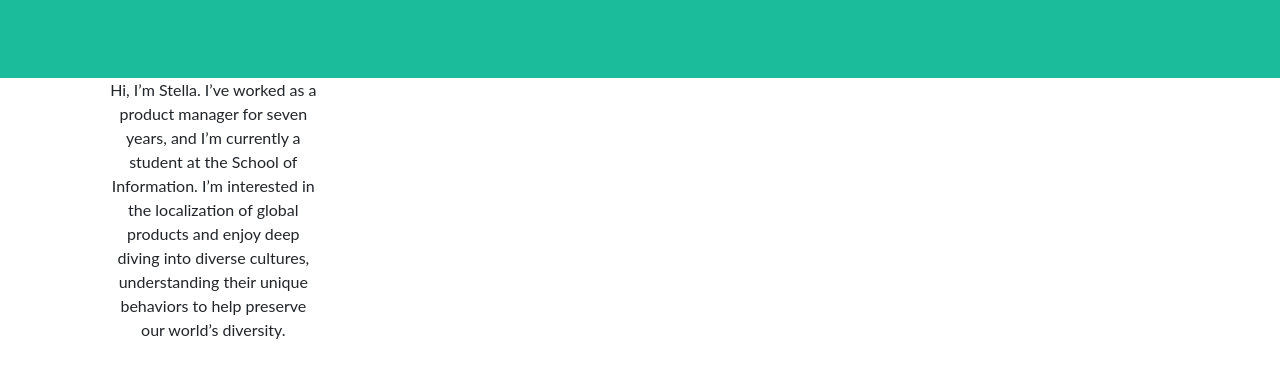
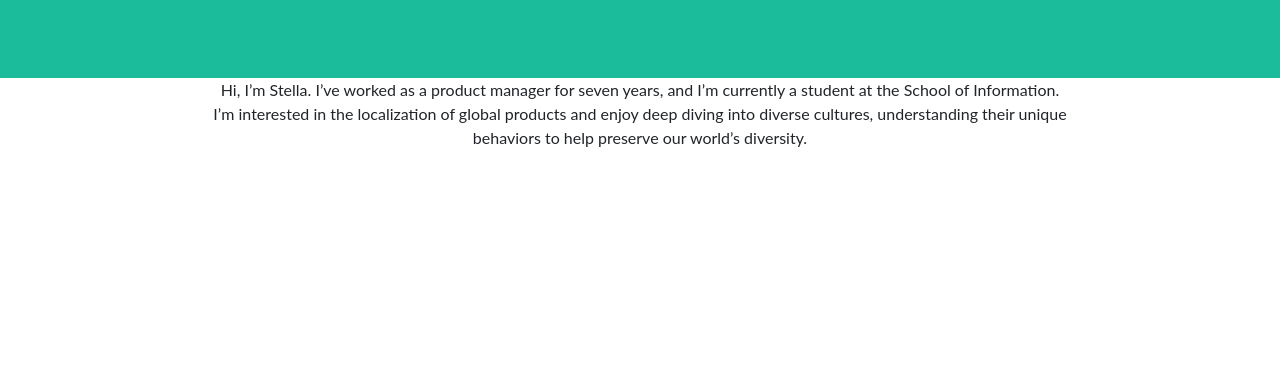
Before and after one commit to stellagyuyeon/2024-Fall-_-202-_-Create-a-Personal-Website, a plain HTML site: page index.html in a window 1280 px wide. Shown: the part 358-736 px from the top of the page. Drawn offline with Linux system fonts and the light colour scheme.

Commit message:
Add files via upload

```diff
--- a/index.html
+++ b/index.html
@@ -35,12 +35,10 @@
         </header>
         <section class="text-center">
 
-            <div class="col-md-6 col-lg-4 mb-5">
-            <p class="bio" style="margin: 0 auto; width: 50%;">Hi, I’m Stella. I’ve worked as a product manager for seven years, and I’m currently a student at the School of Information. I’m interested in the localization of global products and enjoy deep diving into diverse cultures, understanding their unique behaviors to help preserve our world’s diversity.</p>
+            <div class="col-md-6 col-lg-8 mx-auto">
+                <p class="bio">Hi, I’m Stella. I’ve worked as a product manager for seven years, and I’m currently a student at the School of Information. I’m interested in the localization of global products and enjoy deep diving into diverse cultures, understanding their unique behaviors to help preserve our world’s diversity.</p>
+            </div>
 
-
-            </div>
         </section>
     </body>
-
 </html>
```
